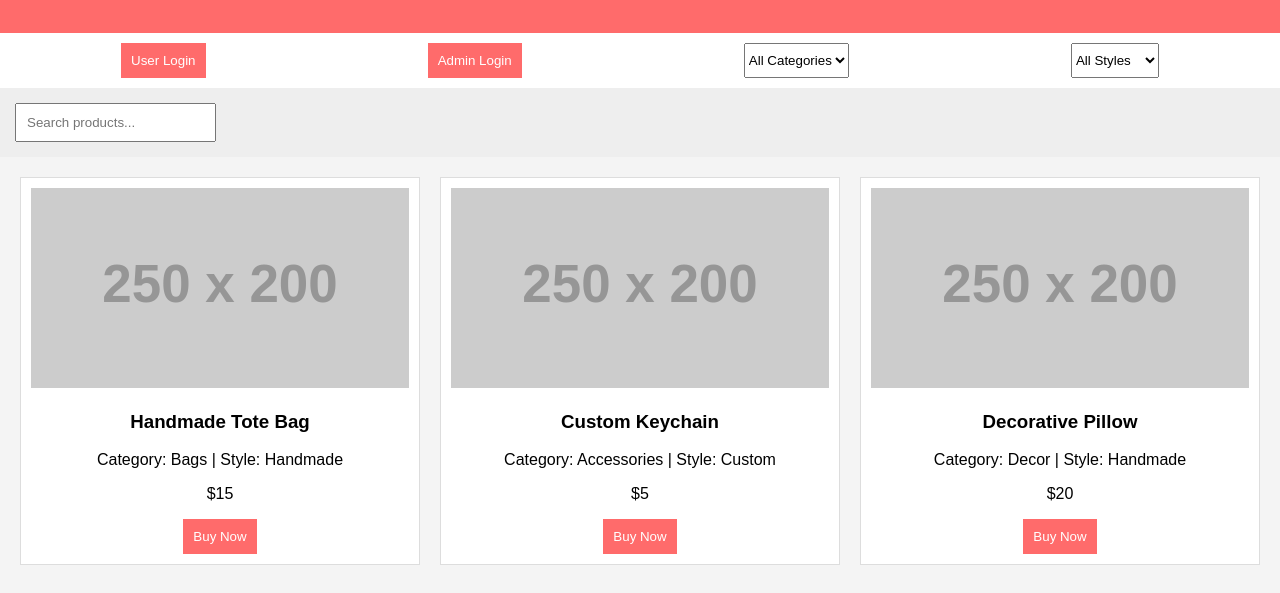
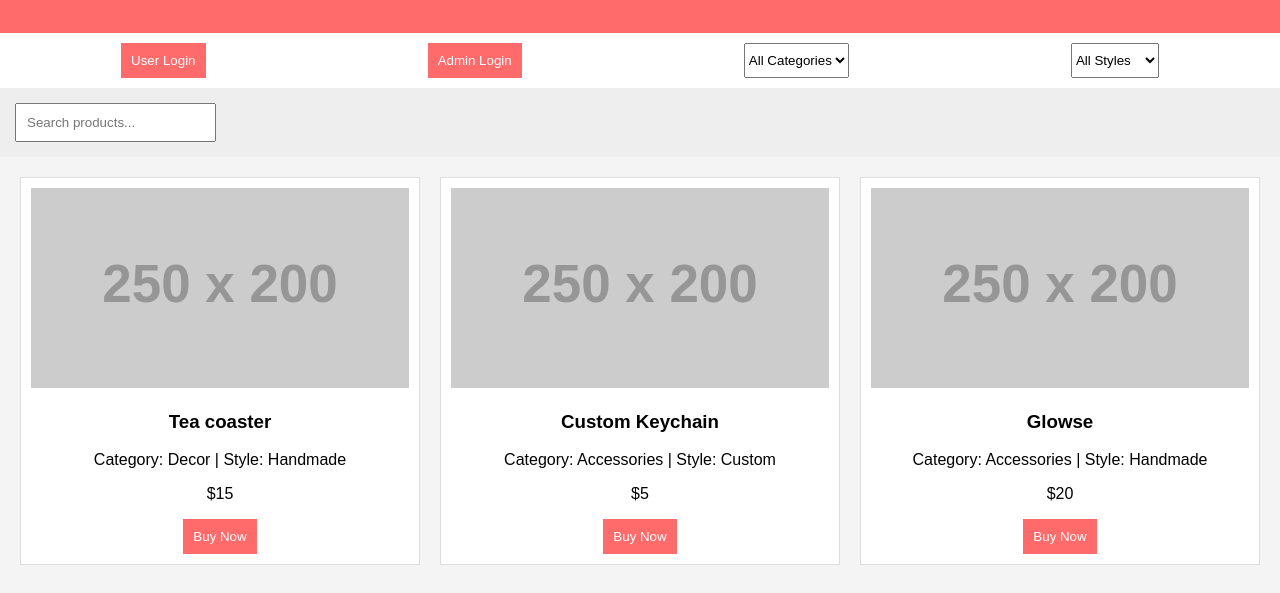
Before and after one commit to balajieruvuri/craftcorner, a plain HTML site: page index.html in a window 1280 px wide. Shown: the part 121-714 px from the top of the page. Drawn offline with Linux system fonts and the light colour scheme; placeholder pictures from the web are drawn by us.

Commit message:
Update index.html

```diff
--- a/index.html
+++ b/index.html
@@ -73,9 +73,9 @@
 
     <script>
         let products = [
-            { name: "Handmade Tote Bag", category: "Bags", style: "Handmade", price: 15, image: "https://via.placeholder.com/250x200?text=Tote+Bag" },
+            { name: "Tea coaster", category: "Decor", style: "Handmade", price: 15, image: "https://via.placeholder.com/250x200?text=Tote+Bag" },
             { name: "Custom Keychain", category: "Accessories", style: "Custom", price: 5, image: "https://via.placeholder.com/250x200?text=Keychain" },
-            { name: "Decorative Pillow", category: "Decor", style: "Handmade", price: 20, image: "https://via.placeholder.com/250x200?text=Pillow" },
+            { name: "Glowse", category: "Accessories", style: "Handmade", price: 20, image: "https://via.placeholder.com/250x200?text=Pillow" },
             // Add more from your IG page manually
         ];
         let loggedInUser = false;
```
